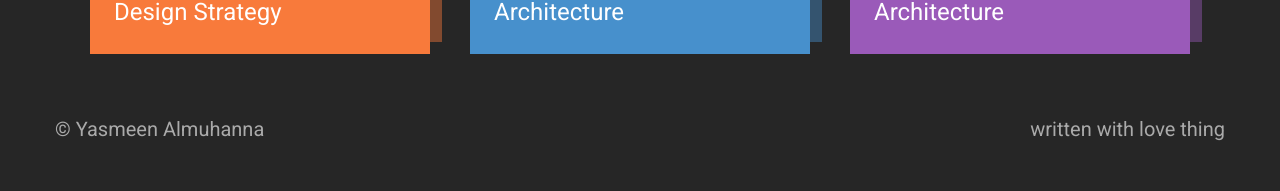
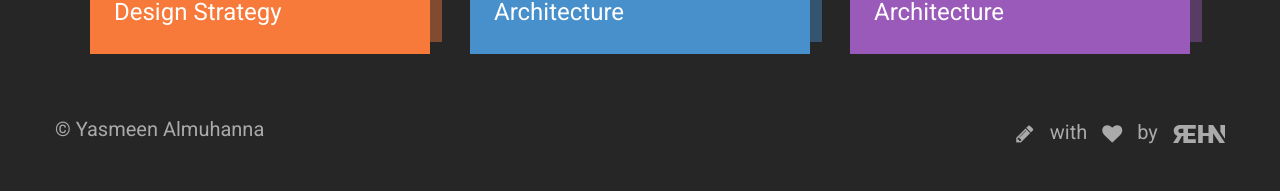
Before and after one commit to YasmeenAlmuhanna/yasmeenalmuhanna.com, a Jekyll site: the page built from index.html, in a window 1280 px wide. Shown: the part 960-1151 px from the top of the page. Built offline with Jekyll 4.4.1, drawn with Linux system fonts in a browser that asks for light colours; nearby versions of some CDN libraries.

Commit message:
Footer Update

```diff
--- a/_includes/footer.html
+++ b/_includes/footer.html
@@ -1,6 +1,16 @@
 <footer class="grid-x">
   <div class="cell small-12 medium-6">© Yasmeen Almuhanna</div>
-  <div class="signature cell small-12 medium-6">written with love thing</div>
+  <div class="signature cell small-12 medium-6">
+  <span class="fa-stack fa-1x">
+    <i class="fa fa-pencil fa-stack-1x"></i>
+  </span>
+  with
+  <span class="fa-stack fa-1x">
+    <i class="fa fa-heart fa-stack-1x"></i>
+  </span>
+  by &nbsp;
+  <a target="_blank" href="http://rehanbutt.com"><img class="rehan-logo" src="{{"/img/rehanLogo.svg" | prepend: site.baseurl }}"></a>
+  </div>
 </footer>
 
 <script src="js/vendor/jquery.js"></script>
--- a/_includes/head.html
+++ b/_includes/head.html
@@ -21,6 +21,7 @@
 
   <link rel="stylesheet" href="{{" /css/foundation.css" | prepend: site.baseurl }}"/>
   <link rel="stylesheet" href="{{ "/css/main.css" | prepend: site.baseurl }}">
+  <link rel="stylesheet" href="https://maxcdn.bootstrapcdn.com/font-awesome/4.5.0/css/font-awesome.min.css">
   <link rel="stylesheet" href="{{ "/css/yazzy.css" | prepend: site.baseurl }}">
   <link rel="canonical" href="{{ page.url | replace:'index.html','' | prepend: site.baseurl | prepend: site.url }}">
   <link rel="alternate" type="application/rss+xml" title="{{ site.title }}" href="{{ "/feed.xml" | prepend: site.baseurl | prepend: site.url }}">
--- a/css/yazzy.scss
+++ b/css/yazzy.scss
@@ -167,6 +167,9 @@ footer{
   padding-bottom: 2em;
   .signature{
     text-align: right;
+    .rehan-logo{
+      height: 18px;
+    }
   }
 }
 //******* End of Footer Styling
```
Also changed, not shown: img/rehanLogo.svg (added).
